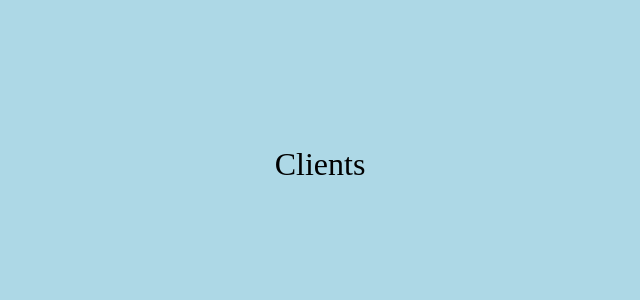
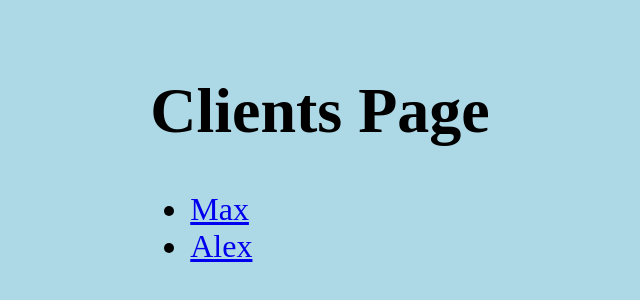
Before and after one commit to Irene-lab80/next-metrica, a Next.js app: page /clients in a window 1280 px wide. Shown: the part 236-536 px from the top of the page, without its empty margins (320-960 px from the left). Built offline with nearby package versions, Linux system fonts and the light colour scheme.

Commit message:
new changes

```diff
--- a/pages/clients/[id]/[clientprojectid].js/index.js
+++ b/pages/clients/[id]/[clientprojectid]/index.tsx
@@ -1,5 +1,6 @@
 import Head from "next/head";
 import {useRouter} from "next/router";
+import React from "react";
 
 export default function Home() {
   const router = useRouter();
--- a/pages/clients/index.js
+++ b/pages/clients/index.js
@@ -1,6 +1,12 @@
 import Head from "next/head";
+import Link from "next/link";
 
-export default function Home() {
+export default function ClientsPage() {
+  const clients = [
+    {id: "max", name: "Max"},
+    {id: "alex", name: "Alex"},
+  ];
+
   return (
     <>
       <Head>
@@ -9,7 +15,16 @@ export default function Home() {
         <meta name="viewport" content="width=device-width, initial-scale=1" />
         <link rel="icon" href="/favicon.ico" />
       </Head>
-      <main className={``}>Clients</main>
+      <main className={``}>
+        <h1>Clients Page</h1>
+        <ul>
+          {clients.map((client) => (
+            <li>
+              <Link href={`/clients/${client.id}`}>{client.name}</Link>
+            </li>
+          ))}
+        </ul>
+      </main>
     </>
   );
 }
```
Also changed, not shown: package.json (+7 -2 lines), tsconfig.json (added, +28 -0 lines), 1 other file (tests, documents, lock files or other folders).
